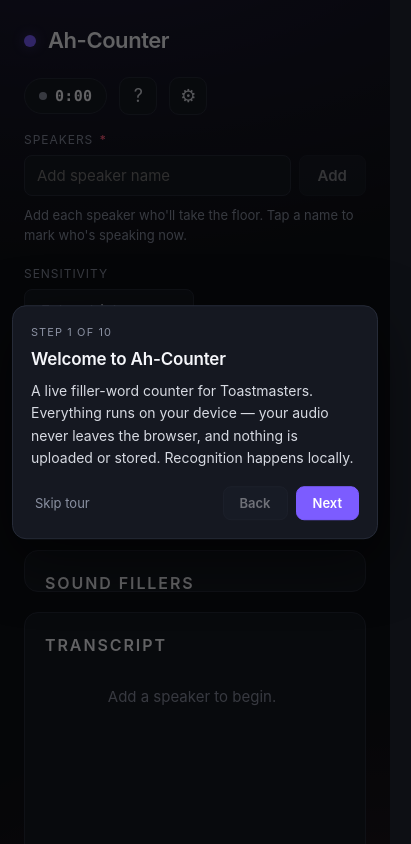
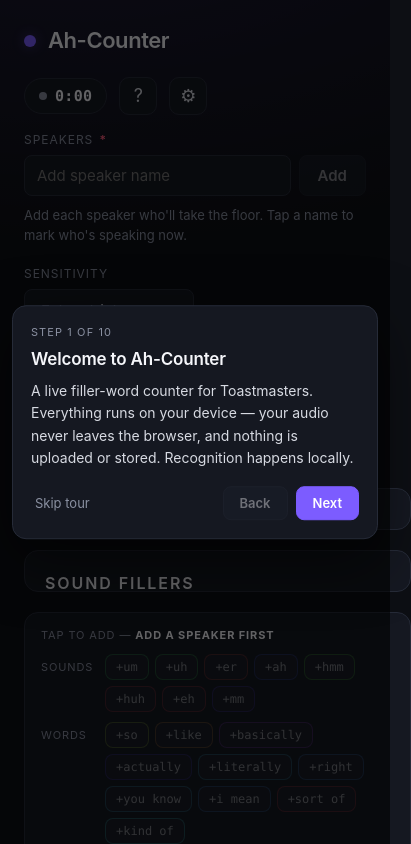
Before and after one commit to nirajkmr007/toastmaster-auto-ah-counter, a React (Vite) app: page / in a window 390 px wide. Shown: the top 844 px of the page, 411 px wide, since content can reach past the window. Built offline with nearby package versions, Linux system fonts and the light colour scheme.

Commit message:
ui: always show manual-add, move it above the transcript

```diff
--- a/src/App.css
+++ b/src/App.css
@@ -282,14 +282,17 @@
   .app-main .pane {
     min-height: 280px;
   }
-  .fillers-col > .filler-pane {
+  .fillers-col > .filler-pane,
+  .transcript-col > .pane {
     flex: none;
   }
 }
 
-/* Left column: crutch words + sound fillers stacked, with one shared manual-add
-   card at the bottom. Transcript sits alone in the right column. */
-.fillers-col {
+/* Left column: crutch words + sound fillers stacked. Right column: the shared
+   manual-add card on top of the transcript, so the "tap to add" controls sit
+   next to the text you're reacting to. */
+.fillers-col,
+.transcript-col {
   display: flex;
   flex-direction: column;
   gap: 20px;
@@ -299,8 +302,12 @@
   flex: 1 1 0;
   min-height: 0;
 }
-.fillers-col > .manual-add {
+.transcript-col > .manual-add {
   flex: none;
+}
+.transcript-col > .pane {
+  flex: 1 1 auto;
+  min-height: 0;
 }
 
 .pane {
@@ -951,12 +958,18 @@
   cursor: pointer;
   transition: transform 0.08s, background 0.15s;
 }
-.manual-btn:hover {
+.manual-btn:hover:not(:disabled) {
   background: var(--bg-elev);
   transform: translateY(-1px);
 }
-.manual-btn:active {
+.manual-btn:active:not(:disabled) {
   transform: translateY(0) scale(0.96);
+}
+/* No speaker selected yet — the card stays visible so the feature is
+   discoverable, but there's nothing to attribute a tap to. */
+.manual-btn:disabled {
+  opacity: 0.45;
+  cursor: not-allowed;
 }
 .custom-word {
   display: flex;
--- a/src/App.tsx
+++ b/src/App.tsx
@@ -242,9 +242,11 @@ function App() {
         <div className="fillers-col">
           <FillerPane kind="crutch" />
           <FillerPane kind="sound" />
+        </div>
+        <div className="transcript-col">
           <ManualAdd />
+          <TranscriptPane />
         </div>
-        <TranscriptPane />
       </main>
 
       <footer className="app-footer" data-tour="footer">
--- a/src/components/ManualAdd.tsx
+++ b/src/components/ManualAdd.tsx
@@ -10,7 +10,11 @@ function hueFor(word: string): number {
 
 // One shared "tap to add" section for both boxes: sound buttons add sound
 // fillers, word buttons add crutch words, and the input adds a custom entry as
-// either. All attribute to the active speaker.
+// either. Tapped counts attribute to the active speaker.
+//
+// Always rendered — it's part of the app's shape, so hiding it until a speaker
+// exists made the layout jump and hid the feature from first-time users. With
+// no speaker selected the buttons are disabled instead.
 export function ManualAdd() {
   const active = useSessionStore(selectActiveSpeaker)
   const wordList = useSessionStore((s) => s.wordList)
@@ -20,8 +24,6 @@ export function ManualAdd() {
 
   const sounds = useMemo(() => soundAddWords(wordList), [wordList])
   const words = useMemo(() => crutchAddWords(wordList), [wordList])
-
-  if (!active) return null
 
   const submit = (group: 'sound' | 'word') => {
     const w = custom.trim()
@@ -33,7 +35,15 @@ export function ManualAdd() {
   return (
     <div className="manual-add" data-tour="manual">
       <div className="manual-add-label">
-        Tap to add for <strong>{active.name}</strong>
+        {active ? (
+          <>
+            Tap to add for <strong>{active.name}</strong>
+          </>
+        ) : (
+          <>
+            Tap to add — <strong>add a speaker first</strong>
+          </>
+        )}
       </div>
 
       <div className="manual-add-row">
@@ -45,6 +55,7 @@ export function ManualAdd() {
               type="button"
               className="manual-btn"
               onClick={() => addManualDetection(w, 'sound')}
+              disabled={!active}
               style={{ borderColor: `hsl(${hueFor(w)} 80% 60% / 0.5)` }}
             >
               +{w}
@@ -62,6 +73,7 @@ export function ManualAdd() {
               type="button"
               className="manual-btn"
               onClick={() => addManualDetection(w, 'crutch')}
+              disabled={!active}
               style={{ borderColor: `hsl(${hueFor(w)} 80% 60% / 0.5)` }}
             >
               +{w}
```
